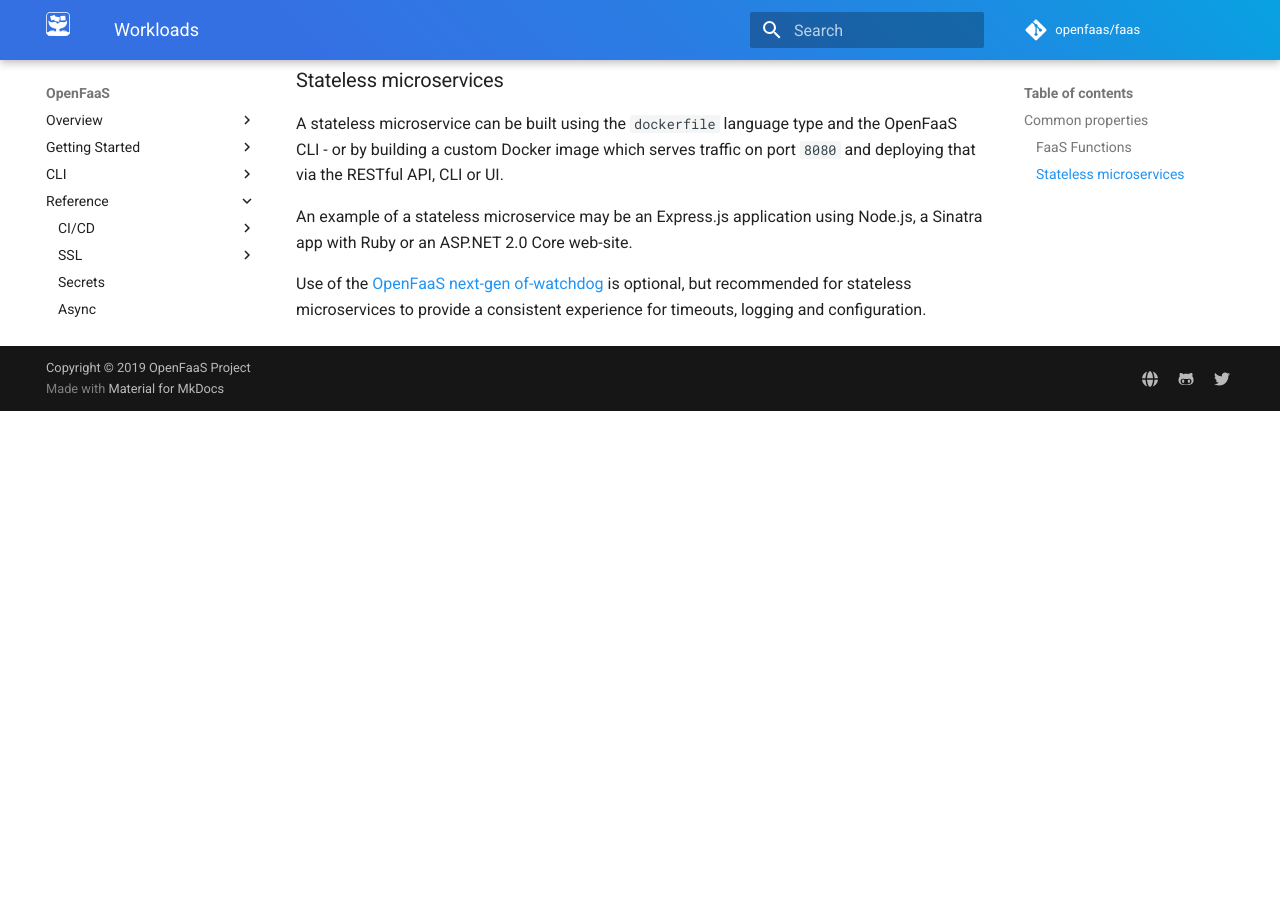
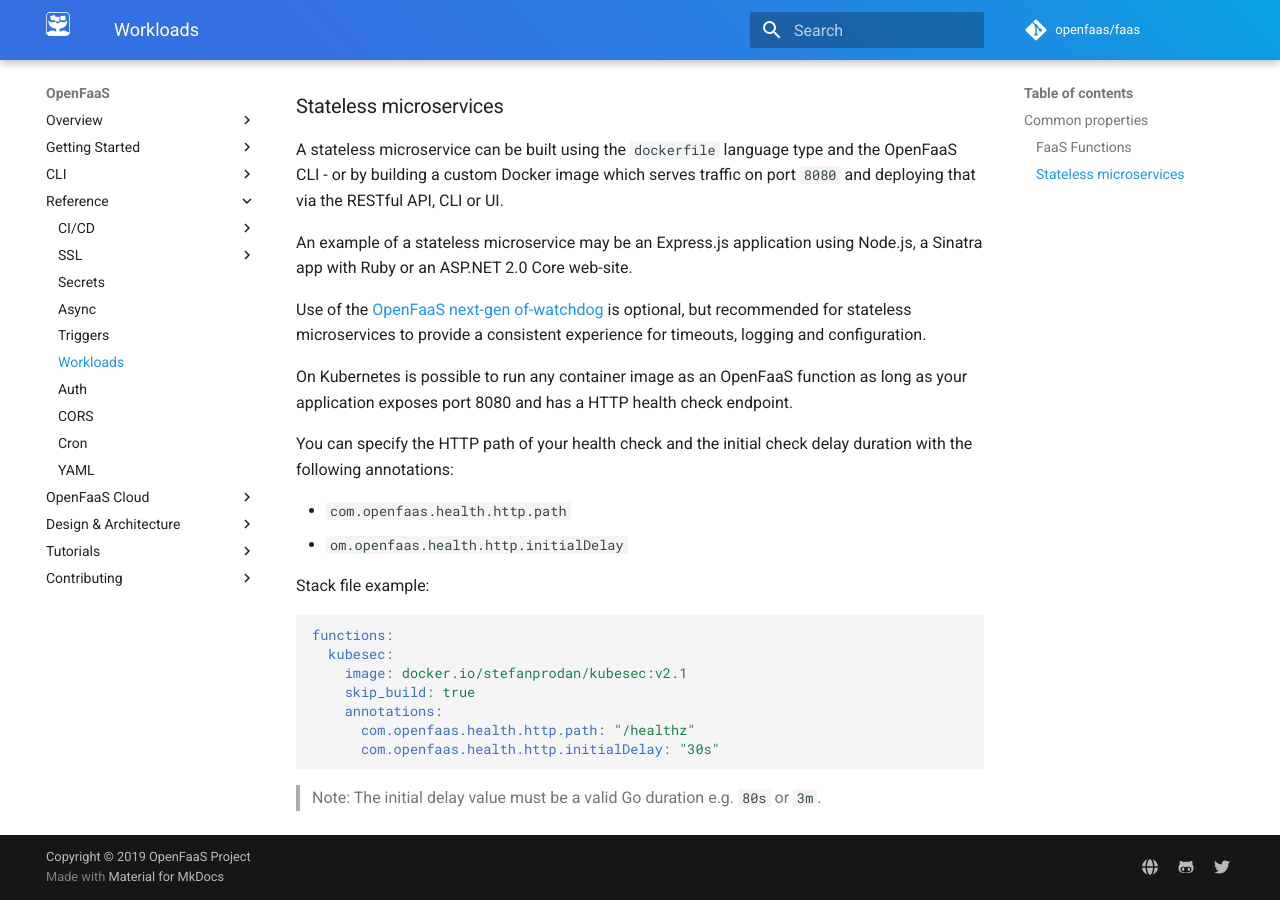
Before and after one commit to openfaas/docs, an MkDocs documentation site: the page built from docs/reference/workloads.md, in a window 1280 px wide and 900 px high, scrolled down 1335 px. Built offline with MkDocs 1.6.1 and Material for MkDocs 9.7.7, drawn with Linux system fonts in a browser that asks for light colours; comment, search, counter and statistics services are not loaded; before the commit the page ends 1746 px from its top, so only the background shows below that; some of the changed text lies outside the part shown.

Commit message:
Add custom health check annotations docs
Signed-off-by: stefanprodan <stefan.prodan@gmail.com>

````diff
--- a/docs/reference/workloads.md
+++ b/docs/reference/workloads.md
@@ -22,7 +22,7 @@ On Kubernetes:
 * or enable httpProbe in the `helm` chart and implement `/_/health` as a HTTP endpoint
 * create a lock file in `/tmp/.lock` - removing this file signals service degradation
 
-> Note: In the near future, you will be able to specify the HTTP Path for the health-check.
+> Note: You can specify a custom HTTP Path for the health-check using the `com.openfaas.health.http.path` annotation
 
 If running in read-only mode, then you can write files to the `/tmp/` mount only. These files may be accessible upon subsequent requests but it is not guaranteed. For instance - if you have two replicas of a function then both may have different contents in their `/tmp/` mount. When running without read-only mode you can write files to the user's home directory subject to the same rules.
 
@@ -36,7 +36,6 @@ faas-cli new --list
 ```
 
 Or build your own templates Git repository and then pass that as an argument to `faas-cli template pull`
-
 
 ```
 faas-cli template pull https://github.com/my-org/templates
@@ -52,3 +51,24 @@ A stateless microservice can be built using the `dockerfile` language type and t
 An example of a stateless microservice may be an Express.js application using Node.js, a Sinatra app with Ruby or an ASP.NET 2.0 Core web-site.
 
 Use of the [OpenFaaS next-gen of-watchdog](https://github.com/openfaas-incubator/of-watchdog) is optional, but recommended for stateless microservices to provide a consistent experience for timeouts, logging and configuration.
+
+On Kubernetes is possible to run any container image as an OpenFaaS function as long as your application exposes port 8080 and has a HTTP health check endpoint.
+
+You can specify the HTTP path of your health check and the initial check delay duration with the following annotations:
+
+* `com.openfaas.health.http.path`
+* `om.openfaas.health.http.initialDelay`
+
+Stack file example:
+
+```yaml
+functions:
+  kubesec:
+    image: docker.io/stefanprodan/kubesec:v2.1
+    skip_build: true
+    annotations:
+      com.openfaas.health.http.path: "/healthz"
+      com.openfaas.health.http.initialDelay: "30s"
+```
+
+> Note: The initial delay value must be a valid Go duration e.g. `80s` or `3m`.
````
Also changed, not shown: docs/reference/yaml.md (+8 -0 lines).
